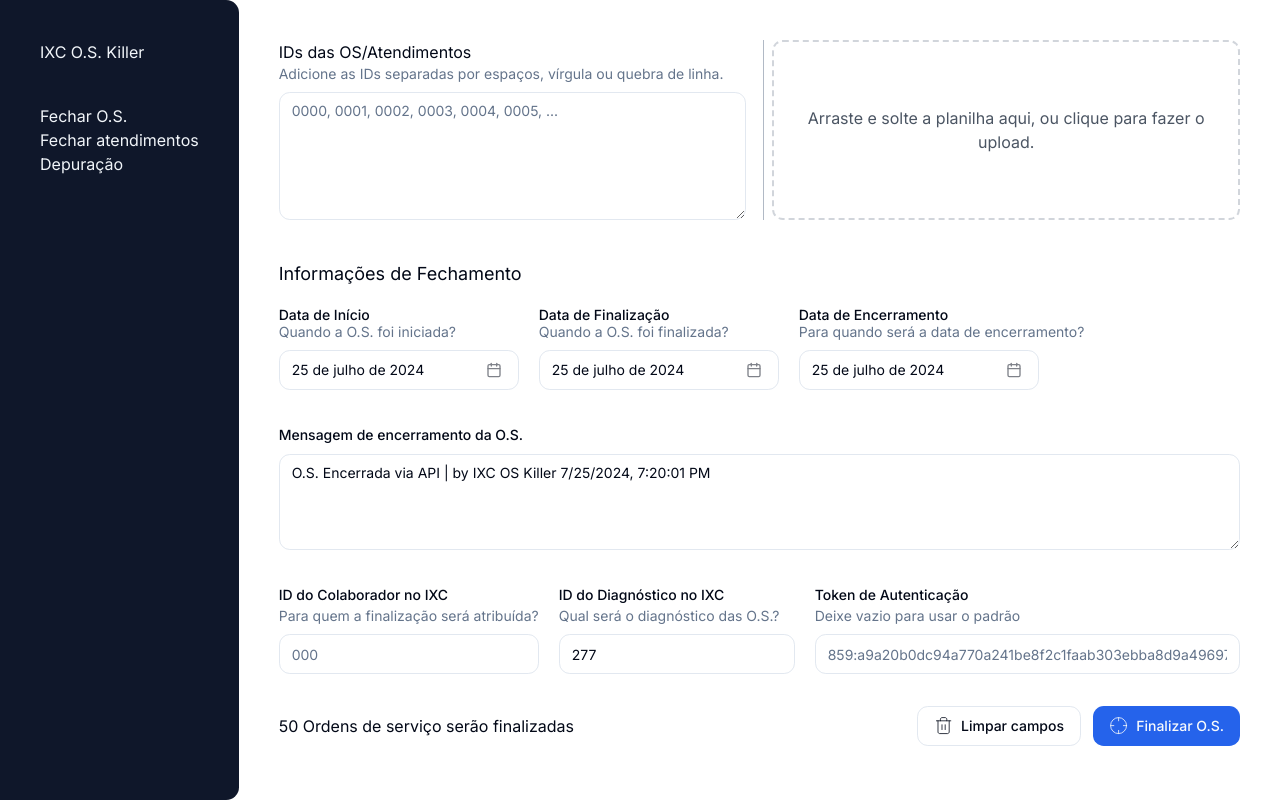
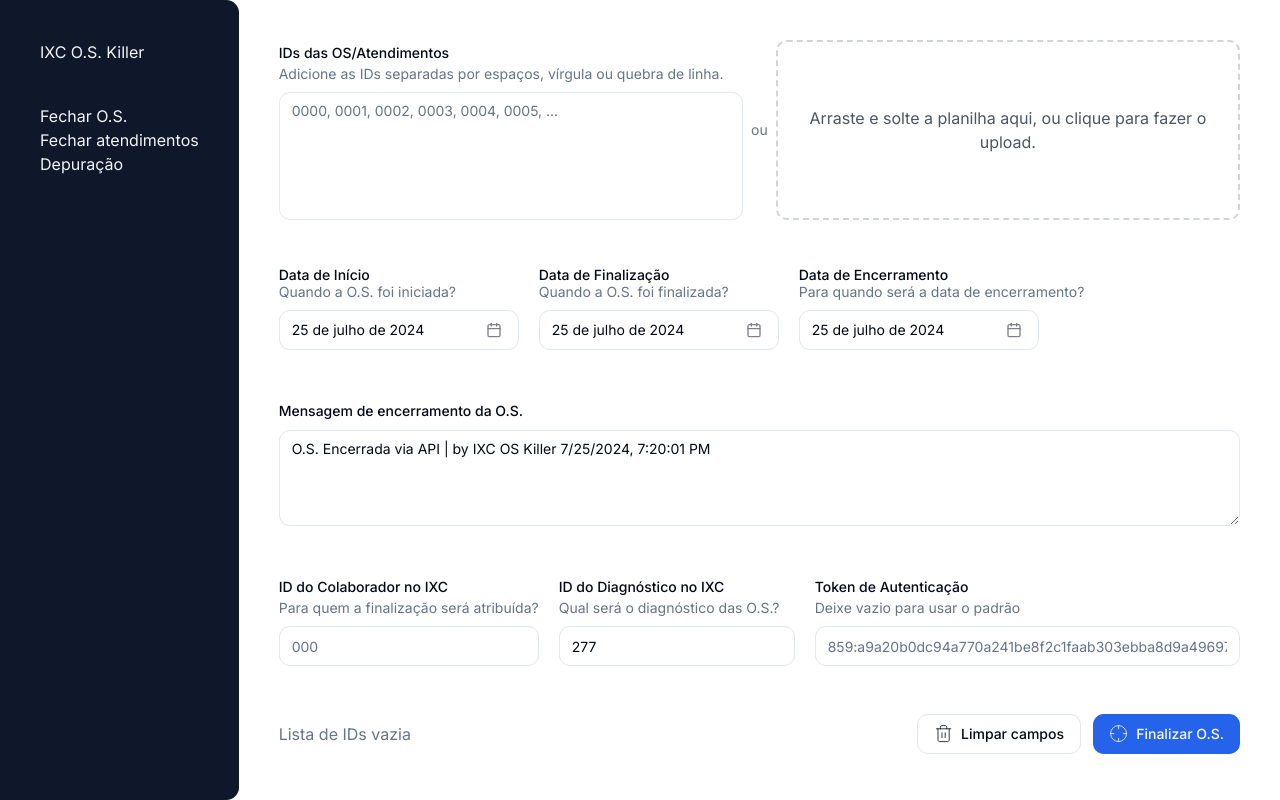
Before and after one commit to mateusfg7/ixc-os-killer, a Next.js app: page / in a window 1280 px wide. Built offline with nearby package versions, Linux system fonts and the light colour scheme.

Commit message:
feat(api): create basic api system

```diff
--- /dev/null
+++ b/src/app/kill/ixc-api-request.ts
@@ -0,0 +1,89 @@
+import { env } from "~/env";
+
+type Payload = {
+  id_chamado: string;
+  data_inicio: string;
+  data_final: string;
+  mensagem: string;
+  id_tecnico: string;
+  gera_comissao: string; // "S"
+  status: string; // "F"
+  data: string;
+  finaliza_processo: string; // "S"
+  id_su_diagnostico: string;
+};
+
+export type BasicPayload = Omit<
+  Payload,
+  "id_chamado" | "gera_comissao" | "status" | "finaliza_processo"
+>;
+
+type IxcApiRequestProps = {
+  id: string;
+  token: string;
+  basicPayload: BasicPayload;
+};
+export async function ixcApiRequest({
+  id,
+  token,
+  basicPayload,
+}: IxcApiRequestProps) {
+  const { IXC_API_URL } = env;
+  const base64token = Buffer.from(token).toString("base64");
+
+  const {
+    data,
+    data_final,
+    data_inicio,
+    id_su_diagnostico,
+    id_tecnico,
+    mensagem,
+  } = basicPayload;
+
+  const payload: Payload = {
+    gera_comissao: "S",
+    status: "F",
+    finaliza_processo: "S",
+
+    id_chamado: id,
+    data_inicio,
+    data_final,
+    mensagem,
+    id_tecnico,
+    data,
+    id_su_diagnostico,
+  };
+
+  const status: {
+    code: number;
+    message: string;
+    ixc_body?: {
+      type: string;
+      message: string;
+    };
+  } = await fetch(IXC_API_URL, {
+    body: JSON.stringify(payload),
+    method: "POST",
+    headers: {
+      Authorization: `Basic ${base64token}`,
+      "Content-Type": "application/json",
+    },
+  })
+    .then(async (res) => {
+      const ixc_body: { type: string; message: string } = await res.json();
+      return {
+        code: res.status,
+        message: res.statusText,
+        ixc_body,
+      };
+    })
+    .catch((e) => {
+      console.error(e);
+      return { code: 500, message: "[IXC O.S. Killer] Internal Server Error" };
+    });
+
+  return {
+    id,
+    status,
+  };
+}
--- a/src/app/kill/route.ts
+++ b/src/app/kill/route.ts
@@ -1,44 +1,86 @@
 import { env } from "~/env";
+import { BasicPayload, ixcApiRequest } from "./ixc-api-request";
 
-export async function GET() {
-  const { IXC_API_URL, IXC_TOKEN } = env
+type RequestBody = {
+  ids: string[];
+  start_date: string;
+  end_date: string;
+  message: string;
+  technician_id: string | number;
+  date: string;
+  diagnostic_id: string | number;
+  token?: string;
+};
 
-  const id = 416812;
-  const data_hora_atual = new Date().toISOString();
+type Result = {
+  id: string;
+  status: {
+    code: number;
+    message: string;
+  };
+};
 
-  const base64token = Buffer.from(IXC_TOKEN).toString('base64');
+export async function POST(request: Request) {
+  const { IXC_TOKEN } = env;
 
-  const payload = {
-    id_chamado: id,
-    data_inicio: data_hora_atual,
-    data_final: data_hora_atual,
-    mensagem:
-      "O.S Finalizada por API | Testes na ferramenta online OS Killer | DESCONSIDERAR",
-    id_tecnico: "481", // 481 Mateus Felipe Gonçalves
-    gera_comissao: "S",
-    status: "F",
-    data: data_hora_atual,
-    finaliza_processo: "S",
-    id_su_diagnostico: "268",
+  const {
+    date,
+    diagnostic_id,
+    end_date,
+    ids,
+    message,
+    start_date,
+    technician_id,
+    token,
+  }: RequestBody = await request.json();
+
+  const basicPayload: BasicPayload = {
+    data_inicio: start_date,
+    data_final: end_date,
+    mensagem: message,
+    id_tecnico: String(technician_id),
+    data: date,
+    id_su_diagnostico: String(diagnostic_id),
   };
 
-  // const response = await fetch(IXC_API_URL, {
-  //   body: JSON.stringify(payload),
-  //   method: "POST",
-  //   headers: {
-  //     Authorization: `Basic ${base64token}`,
-  //     "Content-Type": "application/json",
-  //   },
-  // })
+  let success_requests: Result[] = [];
+  let error_requests: Result[] = [];
 
-  // const responseBody = await response.json()
+  for (const id of ids) {
+    const result = await ixcApiRequest({
+      id,
+      token: token ? (token as string) : IXC_TOKEN,
+      basicPayload,
+    });
 
-  const my_ip_api = await fetch("https://api.myip.com").then((res) => res.json())
+    if (
+      result.status.code !== 200 ||
+      result.status.ixc_body?.type === "error"
+    ) {
+      error_requests.push(result);
+    } else {
+      success_requests.push(result);
+    }
+  }
 
-  return new Response(JSON.stringify({
-    // ixc_response: responseBody,
-    // status: response.status,
-    message: "Sucesso",
-    my_ip_api
-  }), { status: 200 })
+  return new Response(
+    JSON.stringify({
+      success_requests,
+      error_requests,
+    })
+  );
+
+  const my_ip_api = await fetch("https://api.myip.com").then((res) =>
+    res.json()
+  );
+
+  return new Response(
+    JSON.stringify({
+      // ixc_response: responseBody,
+      // status: response.status,
+      message: "Sucesso",
+      my_ip_api,
+    }),
+    { status: 200 }
+  );
 }
--- a/src/app/page.tsx
+++ b/src/app/page.tsx
@@ -2,16 +2,33 @@
 
 import { useState } from "react";
 import * as z from "zod";
-import FileInput from "~/components/file-input";
+
 import { OSForm, osFormSchema } from "~/components/os-form";
-import { Separator } from "~/components/ui/separator";
-import { Textarea } from "~/components/ui/textarea";
+
+// sleep simulation function
+function sleep(ms: number) {
+  return new Promise((resolve) => setTimeout(resolve, ms));
+}
 
 export default function Home() {
-  const [ids, setIDs] = useState<string>("");
+  const [loading, setLoading] = useState(false);
 
-  async function kill() {
-    await fetch("/kill")
+  async function onSubmit(values: z.infer<typeof osFormSchema>) {
+    setLoading(true);
+
+    const parsedValues = {
+      ...values,
+      ids: values.ids.split(",").map((id) => id.trim()),
+      date: values.date.toISOString(),
+      start_date: values.start_date.toISOString(),
+      end_date: values.end_date.toISOString(),
+      token: values.token.length > 0 ? values.token : undefined,
+    };
+
+    await fetch("/kill", {
+      method: "POST",
+      body: JSON.stringify(parsedValues),
+    })
       .then(async (response) => {
         console.log(response);
         const body = await response.json();
@@ -19,42 +36,14 @@
         console.log(body);
       })
       .catch((err) => console.error(err));
-  }
-
-  function onSubmit(values: z.infer<typeof osFormSchema>) {
-    console.log(values);
+    setLoading(false);
   }
 
   return (
     <div className="space-y-10">
-      <div className="flex gap-2 items-stretch justify-between">
-        <div className="flex-1 flex flex-col justify-between">
-          <div>
-            <label htmlFor="ids">IDs das OS/Atendimentos</label>
-            <span className="block text-sm text-muted-foreground">
-              Adicione as IDs separadas por espaços, vírgula ou quebra de linha.
-            </span>
-          </div>
-          <Textarea
-            className="min-h-32"
-            placeholder="0000, 0001, 0002, 0003, 0004, 0005, ..."
-            id="ids"
-            value={ids}
-            onChange={(e) => setIDs(e.target.value)}
-          />
-        </div>
-
-        <Separator orientation="vertical" />
-        <div className="w-px  bg-muted-foreground/50" />
-
-        <div className="flex-1">
-          <FileInput onUpload={(ids) => setIDs(ids.join(", "))} />
-        </div>
-      </div>
       <div className="space-y-5">
-        <h2 className="text-lg">Informações de Fechamento</h2>
         <div>
-          <OSForm onSubmit={onSubmit} />
+          <OSForm onSubmit={onSubmit} loading={loading} />
         </div>
       </div>
     </div>
--- a/src/components/os-form.tsx
+++ b/src/components/os-form.tsx
@@ -2,7 +2,7 @@
 
 import { useForm } from "react-hook-form";
 import { zodResolver } from "@hookform/resolvers/zod";
-import { CalendarIcon, Crosshair, Trash2 } from "lucide-react";
+import { CalendarIcon, Crosshair, Loader2, Trash2 } from "lucide-react";
 import { format } from "date-fns";
 import { ptBR } from "date-fns/locale";
 import * as z from "zod";
@@ -22,8 +22,10 @@
 import { Calendar } from "./ui/calendar";
 import { Textarea } from "./ui/textarea";
 import { Input } from "./ui/input";
+import FileInput from "./file-input";
 
 export const osFormSchema = z.object({
+  ids: z.string({ required_error: "IDs não podem estar vazios" }),
   start_date: z.date().default(new Date()),
   end_date: z.date().default(new Date()),
   message: z
@@ -45,9 +47,10 @@
 
 type OSFormProps = {
   onSubmit: (values: z.infer<typeof osFormSchema>) => void;
+  loading?: boolean;
 };
 
-export function OSForm({ onSubmit }: OSFormProps) {
+export function OSForm({ onSubmit, loading = false }: OSFormProps) {
   const form = useForm<z.infer<typeof osFormSchema>>({
     resolver: zodResolver(osFormSchema),
     defaultValues: {
@@ -59,9 +62,53 @@
     },
   });
 
+  const idCount = form.watch("ids")
+    ? form
+        .watch("ids")
+        .split(",")
+        .filter((id) => id !== "").length
+    : 0;
+
   return (
     <Form {...form}>
-      <form onSubmit={form.handleSubmit(onSubmit)} className="space-y-8">
+      <form onSubmit={form.handleSubmit(onSubmit)} className="space-y-12">
+        <div className="flex gap-2 items-stretch justify-between">
+          <FormField
+            control={form.control}
+            name="ids"
+            render={({ field }) => (
+              <div className="flex-1 flex flex-col justify-between">
+                <FormItem>
+                  <div>
+                    <FormLabel htmlFor="ids">IDs das OS/Atendimentos</FormLabel>
+                    <FormDescription>
+                      Adicione as IDs separadas por espaços, vírgula ou quebra
+                      de linha.
+                    </FormDescription>
+                  </div>
+                  <FormControl>
+                    <Textarea
+                      className="h-32 resize-none"
+                      placeholder="0000, 0001, 0002, 0003, 0004, 0005, ..."
+                      {...field}
+                    />
+                  </FormControl>
+                  <FormMessage />
+                </FormItem>
+              </div>
+            )}
+          />
+
+          <div className="flex items-center text-sm text-muted-foreground">
+            ou
+          </div>
+
+          <div className="flex-1">
+            <FileInput
+              onUpload={(ids) => form.setValue("ids", ids.join(", "))}
+            />
+          </div>
+        </div>
         <div className="flex gap-5">
           <FormField
             control={form.control}
@@ -297,7 +344,15 @@
           />
         </div>
         <div className="flex items-center justify-between">
-          <span>50 Ordens de serviço serão finalizadas</span>
+          {idCount < 1 && (
+            <span className="text-muted-foreground">Lista de IDs vazia</span>
+          )}
+          {idCount == 1 && (
+            <span>{idCount} Ordem de serviço será finalizada</span>
+          )}
+          {idCount > 1 && (
+            <span>{idCount} Ordens de serviço serão finalizadas</span>
+          )}
           <div className="flex items-center gap-3">
             <Button
               variant="outline"
@@ -308,6 +363,20 @@
               <Trash2 size="1.2rem" strokeWidth="1px" />
               <span>Limpar campos</span>
             </Button>
+            {loading ? (
+              <Button
+                type="submit"
+                className="flex gap-2 items-center justify-center"
+                disabled
+              >
+                <Loader2
+                  size="1.2rem"
+                  strokeWidth="1.5px"
+                  className="animate-spin"
+                />
+                <span>Finalizar O.S.</span>
+              </Button>
+            ) : (
               <Button
                 type="submit"
                 className="flex gap-2 items-center justify-center"
@@ -315,6 +384,7 @@
                 <Crosshair size="1.2rem" strokeWidth="1px" />
                 <span>Finalizar O.S.</span>
               </Button>
+            )}
           </div>
         </div>
       </form>
```
Lines whose indentation alone changed are shown as unchanged.
